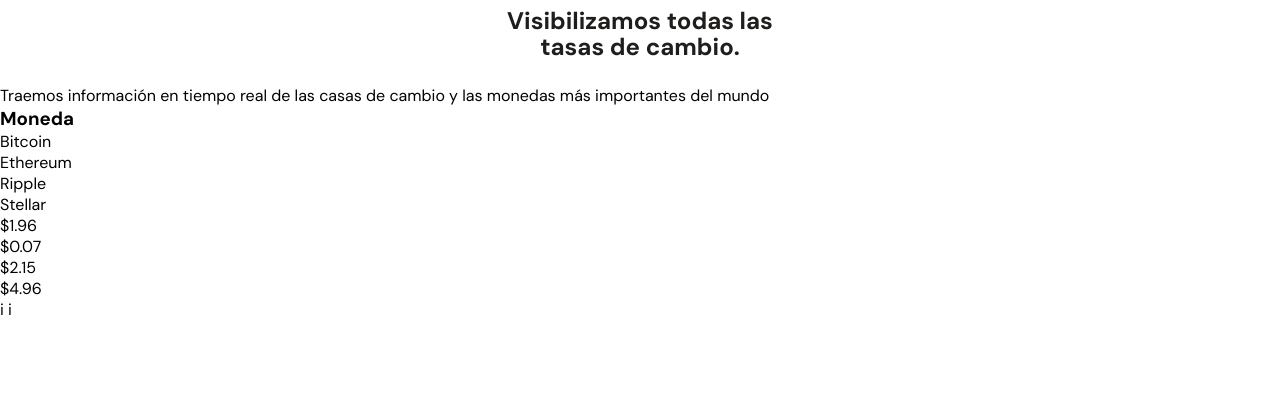
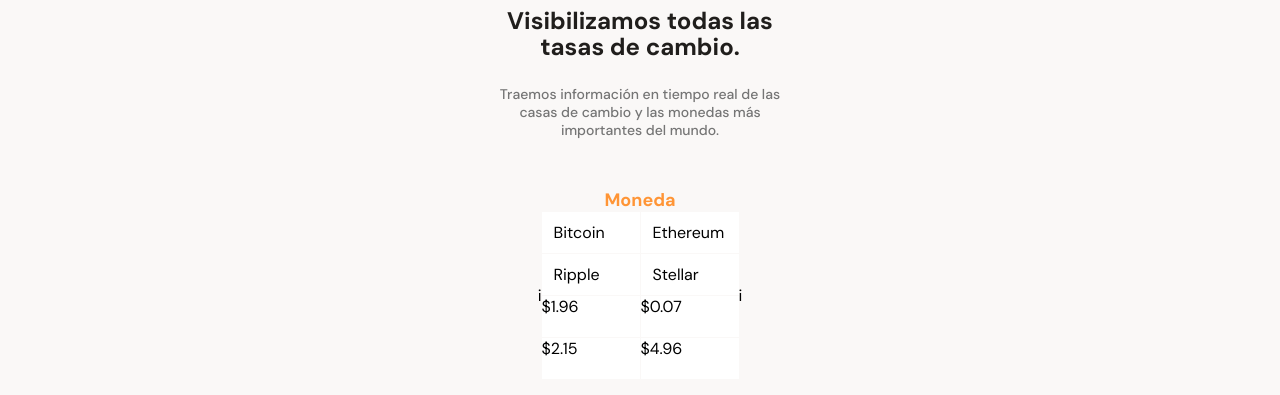
Before and after one commit to jazzielp/BataBit, a plain HTML site: page index.html in a window 1280 px wide. Shown: the part 601-996 px from the top of the page. Drawn offline with Linux system fonts and the light colour scheme.

Commit message:
creando la tabla, me quede en el proceso...

```diff
--- a/css/style.css
+++ b/css/style.css
@@ -29,6 +29,7 @@ html {
     display: grid;
     grid-template-columns: 1fr;
     grid-template-rows: 334px repeat(4, 1fr);
+    background-color: var(--off-white);
 
 }
 
@@ -138,3 +139,92 @@ html {
     line-height: 26px;
     color: var(--warm-black);
 }
+
+.index-main__parrafo-seccion-2{
+    width: 288px;
+    margin: auto;
+    padding-bottom: 30px;
+    text-align: center;
+    font-size: 14px;
+    font-weight: 500;
+    line-height: 18px;
+    color: #757575 ;
+}
+
+.index-main__title-monedas{
+    font-style: normal;
+    font-weight: bold;
+    font-size: 18px;
+    line-height: 23px;
+    color: #FF9536;
+    margin: auto;
+    margin-top: 20px;
+}
+
+.index-main__precio-monedas{
+    width: 100%;
+    display: flex;
+    align-items: center;
+    justify-content: center;
+
+}
+
+.index-main__contenedor-tabla-precios{
+    width: 197px;
+    display: grid;
+    grid-template-columns: 1fr 1fr;
+    grid-template-rows: repeat(4, 1fr);
+    border-radius: 8px;
+    grid-gap: 1px;
+}
+
+.index-main__celda-tabla{
+    background-color: var(--just-white);
+}
+
+.index-main__moneda-izquierda{
+    padding-left: 12px;
+    padding-top: 10px;
+    padding-bottom: 10px;
+}
+
+.index-main__moneda-bitcoin{
+    grid-column: 1 2;
+    grid-row: 1 2;
+}
+
+.index-main__moneda-ethereum{
+    grid-column: 1 2;
+    grid-row: 2 3;
+}
+
+.index-main__moneda-ripple{
+
+    grid-column: 1 2;
+    grid-row: 3 4;
+}
+
+.index-main__moneda-stellar{
+    grid-column: 1 2;
+    grid-row: 4 5;
+}
+
+.index-main__precio-bitcoin{
+    grid-column: 2 3;
+    grid-row: 1 2;
+}
+
+.index-main__precio-ethereum{
+    grid-column: 2 3;
+    grid-row: 2 3;
+}
+
+.index-main__precio-ripple{
+    grid-column: 2 3;
+    grid-row: 3 4;
+}
+
+.index-main__precio-stellar{
+    grid-column: 2 3;
+    grid-row: 4 5;
+}
--- a/index.html
+++ b/index.html
@@ -43,26 +43,38 @@
 
                 <img class="index-main__logo-bit" src="/css/assents/img/Bitcoin.svg" alt="Imagen de bitcoin" >
                 <h2 class="index-main__title-seccion-2">Visibilizamos todas las tasas de cambio.</h2>
-                <p class="index-main__parrafo-seccion-2">Traemos información en tiempo real de las casas de cambio y las monedas más importantes del mundo</p>
+                <p class="index-main__parrafo-seccion-2">Traemos información en tiempo real de las casas de cambio y las monedas más importantes del mundo.</p>
                 <h3 class="index-main__title-monedas">Moneda</h3>
 
-                <div class="index-main__contenedor-tabla-precios">
-
-                    <!-- Nombres de las monedas -->
-                    <div class="index-main__moneda-tabla">Bitcoin</div>
-                    <div class="index-main__moneda-tabla">Ethereum</div>
-                    <div class="index-main__moneda-tabla">Ripple</div>
-                    <div class="index-main__moneda-tabla">Stellar</div>
-
-                    <!-- Precios de las monedas -->
-                    <div class="index-main__precio-tabla">$1.96</div>
-                    <div class="index-main__precio-tabla">$0.07</div>
-                    <div class="index-main__precio-tabla">$2.15</div>
-                    <div class="index-main__precio-tabla">$4.96</div>
+                <section class="index-main__precio-monedas">
 
                     <span class="index-main__icono-flecha-izquierda">i</span>
+
+                    <div class="index-main__contenedor-tabla-precios">
+
+                        <!-- Nombres de las monedas -->
+                        <div class="index-main__moneda-bitcoin index-main__moneda-izquierda index-main__celda-tabla">Bitcoin</div>
+                        <div class="index-main__moneda-ethereum index-main__moneda-izquierda index-main__celda-tabla">Ethereum</div>
+                        <div class="index-main__moneda-ripple index-main__moneda-izquierda index-main__celda-tabla">Ripple</div>
+                        <div class="index-main__moneda-stellar index-main__moneda-izquierda index-main__celda-tabla">Stellar</div>
+
+                        <!-- Precios de las monedas -->
+                        <div class="index-main__precio-bitcoin index-main__moneda-derecha index-main__celda-tabla">$1.96</div>
+                        <div class="index-main__precio-ethereum moneda-derecha index-main__celda-tabla">$0.07</div>
+                        <div class="index-main__precio-ripple moneda-derecha index-main__celda-tabla">$2.15</div>
+                        <div class="index-main__precio-stellar moneda-derecha index-main__celda-tabla">$4.96</div>
+
+
+                    </div>
+
+
                     <span class="index-main__icono-flecha-derecha">i</span>
-                </div>
+
+                </section>
+
+
+
+
 
 
 
```
